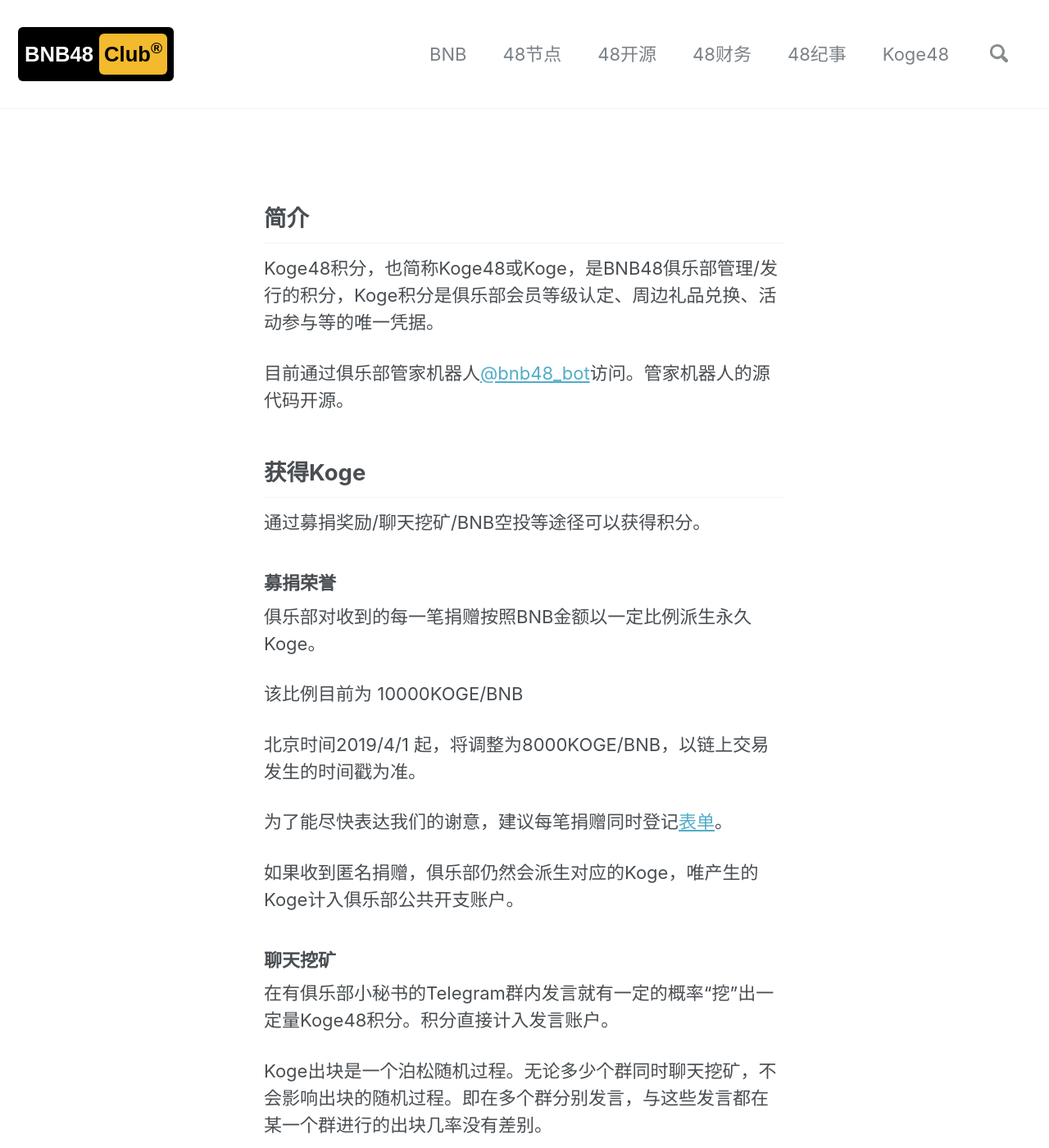
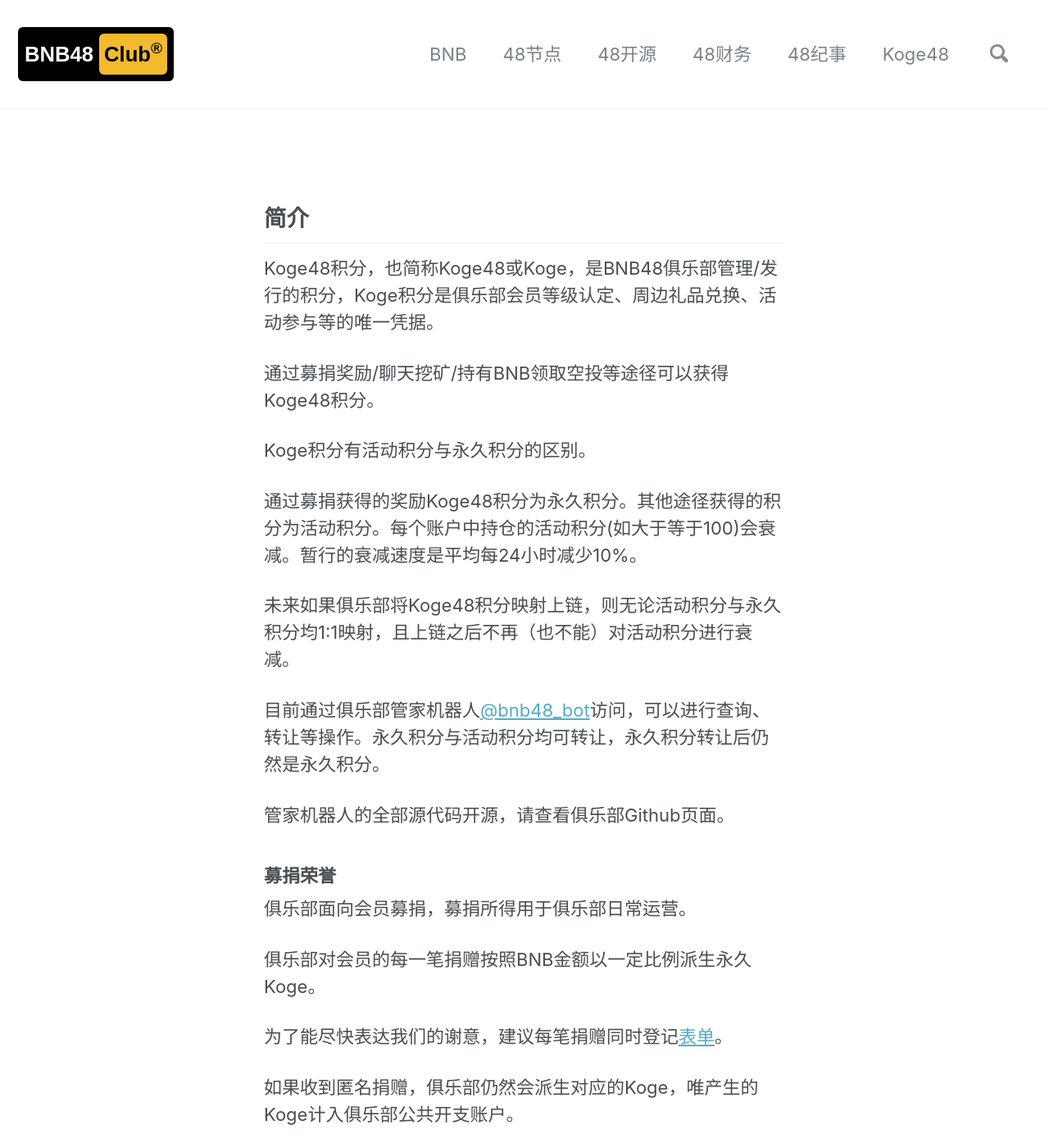
Before and after one commit to 48Club/BNB48Club.github.io, a Jekyll site: the page built from _pages/koge48.md, in a window 1280 px wide and 1400 px high. Shown: the whole window at 82% size. Built offline with Jekyll 4.4.1, drawn with Linux system fonts in a browser that asks for light colours; some of the changed text lies outside the part shown.

Commit message:
modify something about koge

```diff
--- a/_pages/48finance.md
+++ b/_pages/48finance.md
@@ -5,25 +5,25 @@
 modified: 2019-01-20T00:25:37+08:00
 ---
 ### 资金需求
-BNB48俱乐部在运营Binance Chain等区块链节点等基础设施时秉承节约高效的理念但仍然会产生包括但不限如下费用：
+BNB48俱乐部在日常运营中可能会产生包括但不限如下费用：
 1. 服务器租赁费用。
 1. 域名维持费用。
 1. 链上开支。
-1. 必要的人力成本。
 1. 周边宣传产品设计/制作。
 1. 线下活动。
+1. 必要的人力成本。
 
 ### 捐赠俱乐部
 
-俱乐部运营资金目前接受捐赠的唯一途径是`0xAbf01e7240454B37D6906CF6A85872D6d5936DB3`，仅接收BNB。所有的捐赠链上可见。
+俱乐部运营资金通过成员捐赠来募集。
 
-俱乐部感谢每一笔捐赠，建议您在可欣然接受的程度内酌情捐赠。
+俱乐部感谢每一笔捐赠，建议成员在可欣然接受的程度内酌情捐赠。
 
 ### 财务披露
-- 当俱乐部进行必要的法币支出后会披露开支明细及变现交易的场所、价格、同期其他交易所参考价。记为运营经费支出。
+- 当俱乐部进行必要的法币支出后记为运营经费支出，通常每月结算，按照上月币安加权平均BNB/USDT价格从运营资金中报销。
 - 当俱乐部进行必要的链上交易（发行Koge、派发Koge、交易）后会披露交易的GAS费用和>对应的txid。记为运营经费支出。
 - 俱乐部运营的区块链节点上线，会公布钱包地址。如产生手续费收入，记为运营经费收入。
-- 俱乐部会定期公示运营资金开支/收入/结余情况。
+- 俱乐部定期向成员公示运营资金财务情况。
 
 ### 结余使用
 BNB48俱乐部是非盈利机构，所有运营结余除保留必要的运营开支外全部贡献社区。
@@ -39,7 +39,7 @@
 
 ### 俱乐部清算
 
-如果俱乐部因为任何原因不再继续运营区块链基础设施，若运营资金有所结余，会根据捐赠记录(如Koge尚未映射上链)或根据Koge持有量为凭据(如Koge已经映射上链)将运营资金的结余部分按比例退还捐赠者。
+如果俱乐部因为任何原因不再继续运营区，若此时运营资金有所结余，会根据捐赠记录(如Koge尚未映射上链)或根据Koge持有量(如Koge已经映射上链)将运营资金的结余部分按比例退还捐赠者。
 
 可能停止运营的原因包括但不限于：
 - BNB48团队及成员技术能力不足以运营节点。
--- a/_pages/koge48.md
+++ b/_pages/koge48.md
@@ -7,17 +7,24 @@
 ## 简介
 Koge48积分，也简称Koge48或Koge，是BNB48俱乐部管理/发行的积分，Koge积分是俱乐部会员等级认定、周边礼品兑换、活动参与等的唯一凭据。
 
-目前通过俱乐部管家机器人[@bnb48_bot](https://t.me/bnb48_bot)访问。管家机器人的源代码开源。
 
-## 获得Koge
-通过募捐奖励/聊天挖矿/BNB空投等途径可以获得积分。
+通过募捐奖励/聊天挖矿/持有BNB领取空投等途径可以获得Koge48积分。
+
+Koge积分有活动积分与永久积分的区别。
+
+通过募捐获得的奖励Koge48积分为永久积分。其他途径获得的积分为活动积分。每个账户中持仓的活动积分(如大于等于100)会衰减。暂行的衰减速度是平均每24小时减少10%。
+
+未来如果俱乐部将Koge48积分映射上链，则无论活动积分与永久积分均1:1映射，且上链之后不再（也不能）对活动积分进行衰减。
+
+目前通过俱乐部管家机器人[@bnb48_bot](https://t.me/bnb48_bot)访问，可以进行查询、转让等操作。永久积分与活动积分均可转让，永久积分转让后仍然是永久积分。
+
+管家机器人的全部源代码开源，请查看俱乐部Github页面。
+
 
 ### 募捐荣誉
-俱乐部对收到的每一笔捐赠按照BNB金额以一定比例派生永久Koge。
+俱乐部面向会员募捐，募捐所得用于俱乐部日常运营。
 
-该比例目前为 10000KOGE/BNB
-
-北京时间2019/4/1 起，将调整为8000KOGE/BNB，以链上交易发生的时间戳为准。
+俱乐部对会员的每一笔捐赠按照BNB金额以一定比例派生永久Koge。
 
 为了能尽快表达我们的谢意，建议每笔捐赠同时登记[表单](http://bnb48club.mikecrm.com/c3iNLGn)。
 
@@ -37,16 +44,11 @@
 
 持仓快照定时进行，空投按照最近一次快照为准。
 
-请注意，BNB48俱乐部是投资者自发组织的松散社群，BNB48俱乐部与币安交易所无任何经营往来，持仓快照是根据币安交易所公开的API实现的，管家机器人是开源社区开发的项目，代码在俱乐部Github页面可查看。俱乐部没有能力保证项目不存在Bug，没有能力确保服务器不遭受攻击，也没有能力约束开源项目参与者不滥用您提交的信息。
+请注意，BNB48俱乐部是投资者自发组织的松散社群，BNB48俱乐部与币安交易所无任何经营往来，持仓快照是根据币安交易所公开的API实现的，管家机器人是开源社区开发的项目，代码在俱乐部Github页面可查看。
 
-_您提交的所有信息均有可能被盗，进而导致您的全部资产被盗。_
+俱乐部不承诺项目不存在Bug，不承诺服务器不遭受攻击。
 
 如果您决定提交链上地址或币安账户API，您承诺是在充分了解上述风险之后做出的决定。
-
-## Koge自然衰减
-每个账户中持仓的Koge积分(如大于等于100)会定时衰减。暂行的衰减速度是平均每24小时减少10%。
-
-向俱乐部捐赠所得到的Koge奖励在兑现成为活动余额之前不会衰减。
 
 
 ## 钱包
```
